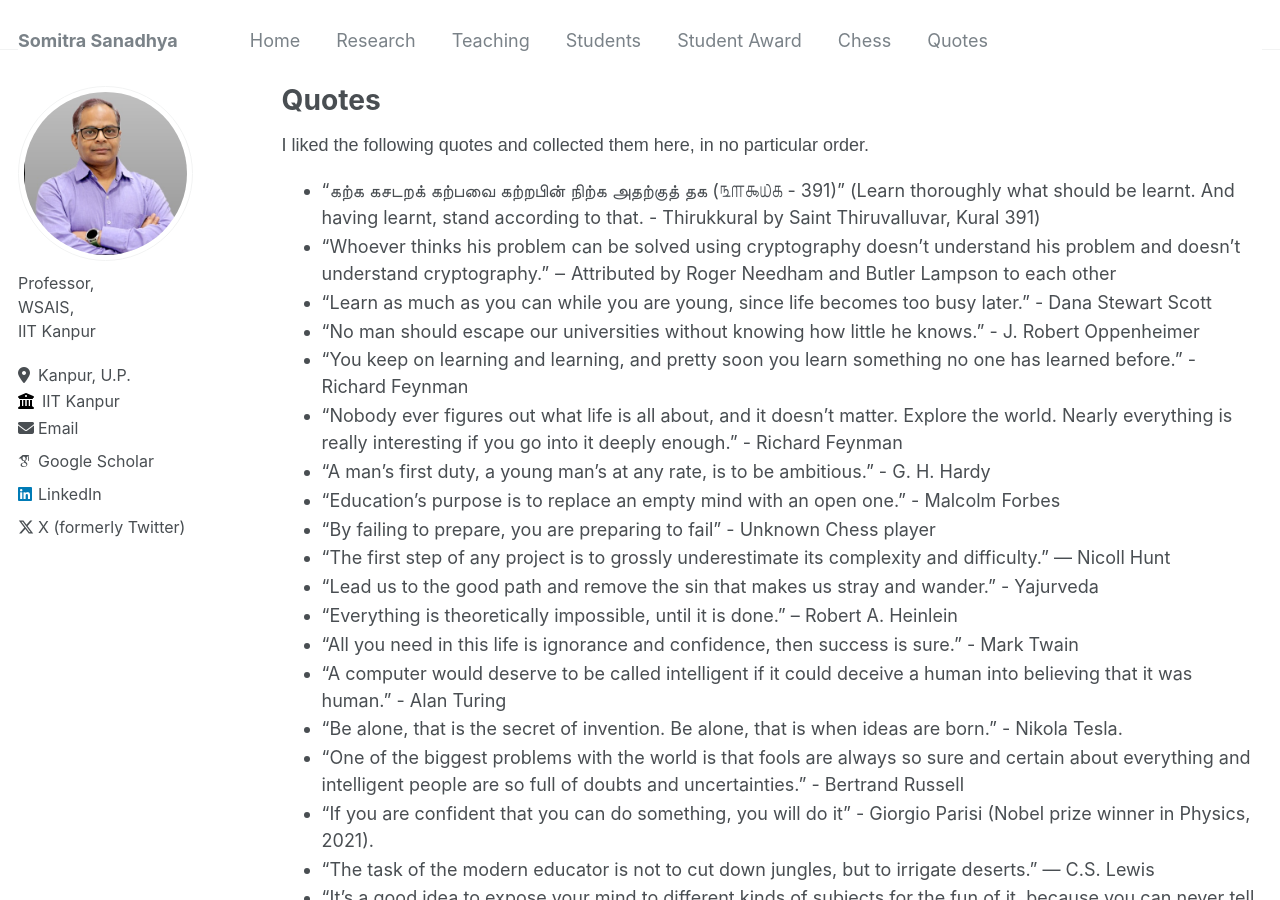
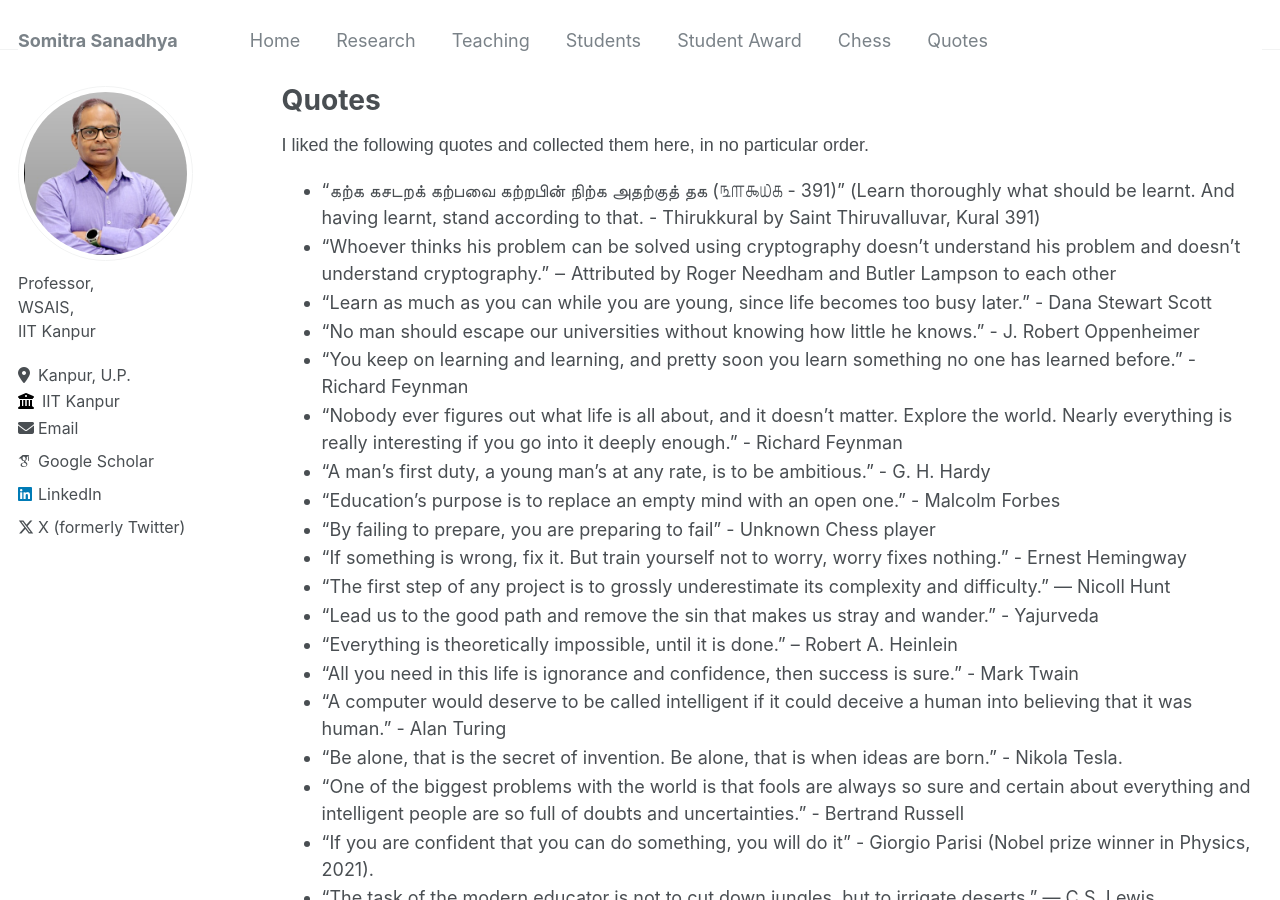
Before and after one commit to somitra-sanadhya/somitra-sanadhya.github.io, a Jekyll site: the page built from _pages/quotes.md, in a window 1280 px wide and 900 px high. Built offline with Jekyll 4.4.1, drawn with Linux system fonts in a browser that asks for light colours; some web fonts are replaced.

Commit message:
Update quotes.md

```diff
--- a/_pages/quotes.md
+++ b/_pages/quotes.md
@@ -16,6 +16,7 @@ I liked the following quotes and collected them here, in no particular order.
 + "A man's first duty, a young man's at any rate, is to be ambitious." - G. H. Hardy
 + "Education’s purpose is to replace an empty mind with an open one." - Malcolm Forbes
 + "By failing to prepare, you are preparing to fail" - Unknown Chess player
++ “If something is wrong, fix it. But train yourself not to worry, worry fixes nothing.” - Ernest Hemingway
 + "The first step of any project is to grossly underestimate its complexity and difficulty." — Nicoll Hunt
 + "Lead us to the good path and remove the sin that makes us stray and wander." - Yajurveda
 + "Everything is theoretically impossible, until it is done.” – Robert A. Heinlein
```
